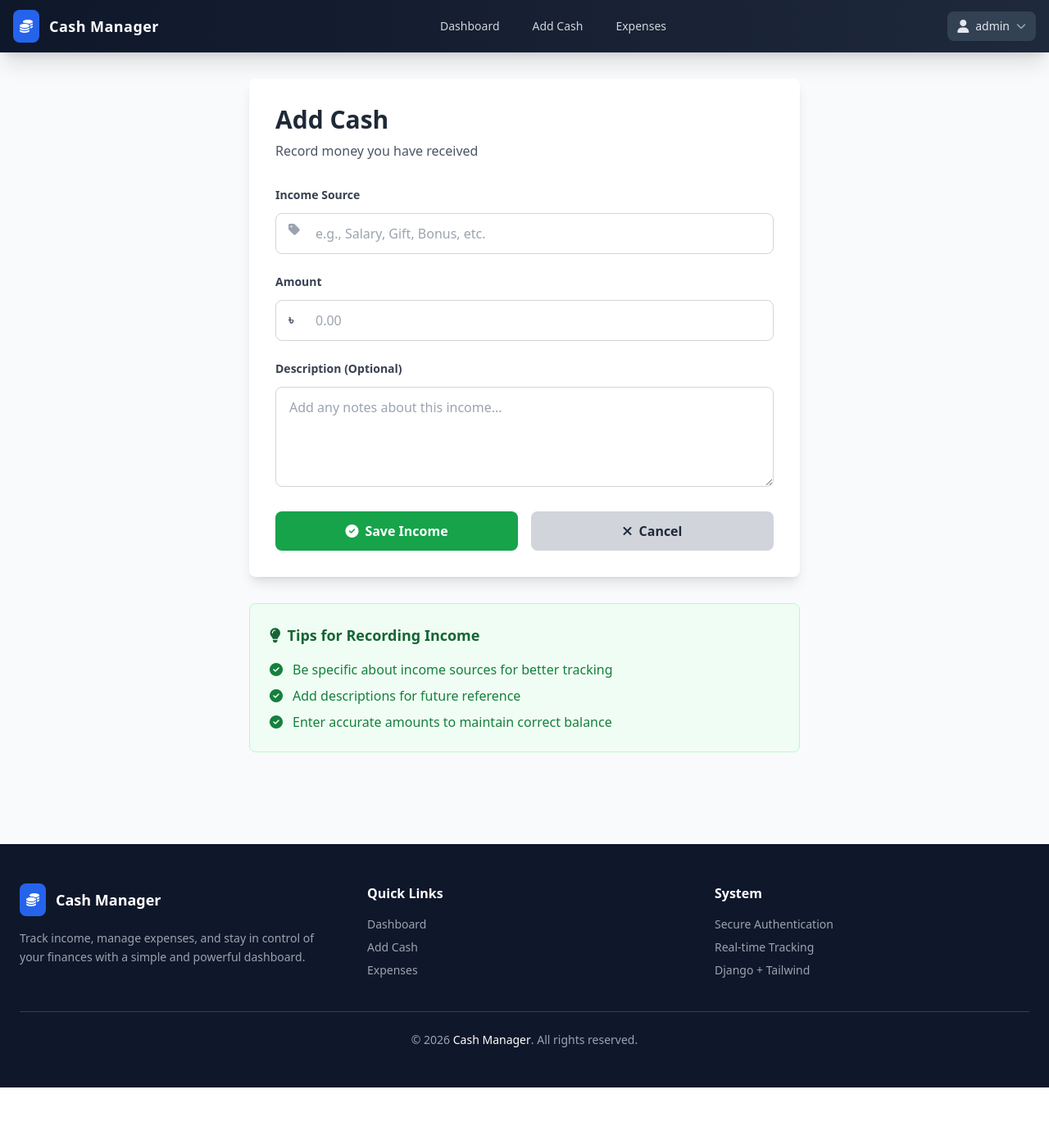
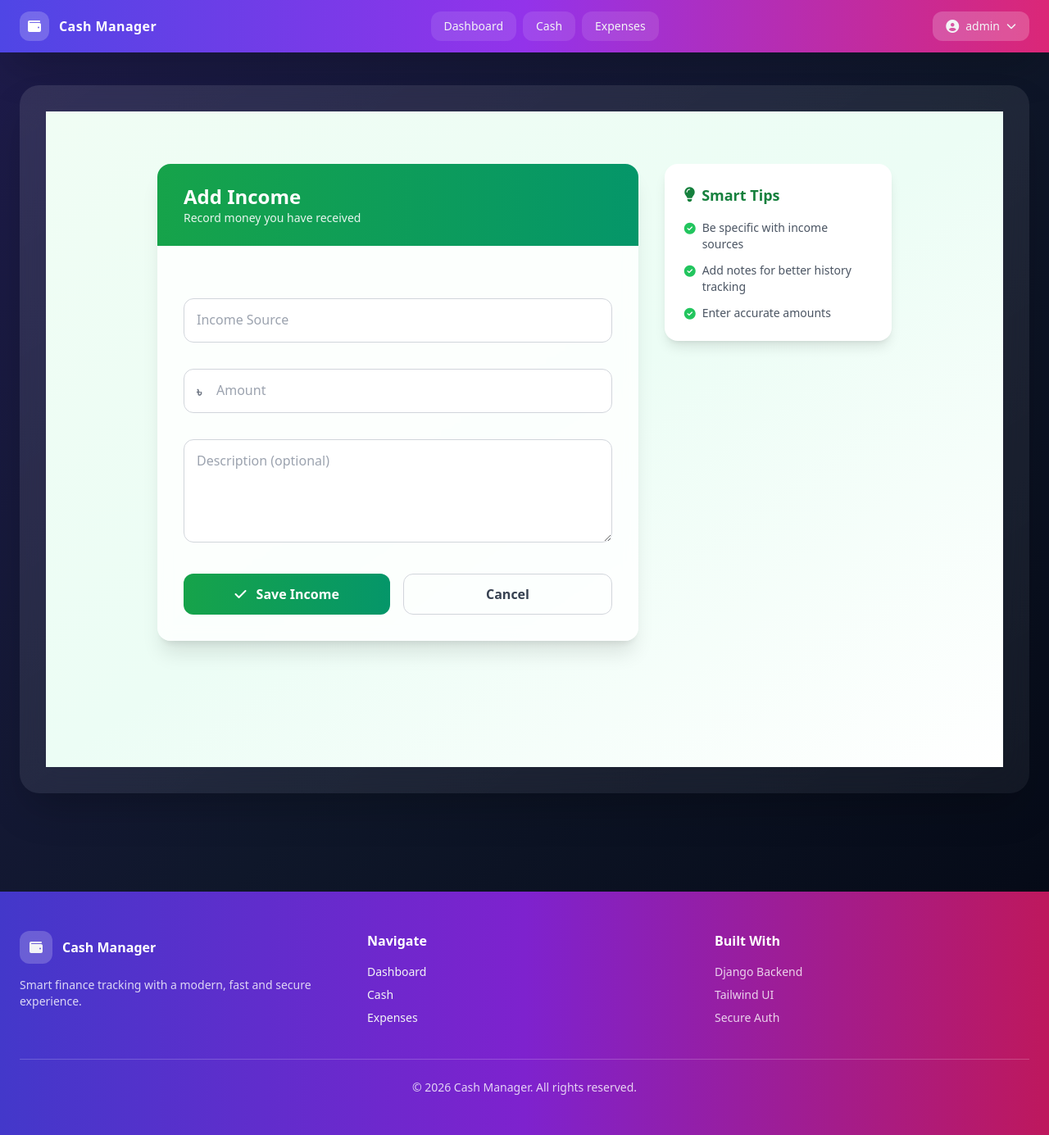
Before and after one commit to Riyadulislamratul/Cash_Management_System, a Django app: page /add-cash/ in a window 1280 px wide. Shown: the whole page at 82% size. Before the commit the page ends 1327 px from the top, so only its background shows below. Run offline with Django 4.2, Linux system fonts and the light colour scheme; a user stored in the database is signed in; some libraries are stand-ins or nearby versions.

Commit message:
base file UI updated

```diff
--- a/templates/ManageCash/add_cash.html
+++ b/templates/ManageCash/add_cash.html
@@ -3,70 +3,97 @@
 {% block title %}Add Income - Cash Manager{% endblock %}
 
 {% block content %}
-<div class="max-w-2xl mx-auto">
-    <div class="bg-white rounded-lg shadow-lg p-8">
-        <div class="mb-8">
-            <h1 class="text-3xl font-bold text-gray-800 mb-2">Add Cash</h1>
-            <p class="text-gray-600">Record money you have received</p>
+<div class="min-h-screen bg-gradient-to-br from-green-50 via-emerald-50 to-white py-16 px-4">
+    <div class="max-w-4xl mx-auto grid lg:grid-cols-3 gap-8">
+
+        <!-- Form Card -->
+        <div class="lg:col-span-2 bg-white/80 backdrop-blur rounded-2xl shadow-xl overflow-hidden">
+
+            <!-- Header -->
+            <div class="bg-gradient-to-r from-green-600 to-emerald-600 px-8 py-6 text-white">
+                <h1 class="text-2xl font-bold">Add Income</h1>
+                <p class="text-sm opacity-90">Record money you have received</p>
             </div>
 
-        <form method="POST" class="space-y-6">
+            <!-- Form -->
+            <form method="POST" class="p-8 space-y-8">
                 {% csrf_token %}
 
-            <div>
-                <label class="block text-sm font-semibold text-gray-700 mb-3">Income Source</label>
+                <!-- Source -->
                 <div class="relative">
-                    <i class="fas fa-tag absolute left-4 top-3 text-gray-400"></i>
-                    <input type="text" name="source" class="w-full pl-12 pr-4 py-3 border border-gray-300 rounded-lg focus:outline-none focus:ring-2 focus:ring-green-500 focus:border-transparent"
-                           placeholder="e.g., Salary, Gift, Bonus, etc." required>
-                </div>
+                    <input type="text" name="source" required
+                           class="peer w-full px-4 pt-5 pb-2 border border-gray-300 rounded-xl focus:ring-2 focus:ring-green-500 focus:outline-none"
+                           placeholder=" ">
+                    <label class="absolute left-4 top-2 text-sm text-gray-500 transition-all
+                                  peer-placeholder-shown:top-3.5 peer-placeholder-shown:text-base
+                                  peer-placeholder-shown:text-gray-400
+                                  peer-focus:top-2 peer-focus:text-sm peer-focus:text-green-600">
+                        Income Source
+                    </label>
                 </div>
 
-            <div>
-                <label class="block text-sm font-semibold text-gray-700 mb-3">Amount</label>
+                <!-- Amount -->
                 <div class="relative">
-                    <span class="absolute left-4 top-3 text-gray-600 font-semibold">৳</span>
-                    <input type="number" name="amount" class="w-full pl-12 pr-4 py-3 border border-gray-300 rounded-lg focus:outline-none focus:ring-2 focus:ring-green-500 focus:border-transparent"
-                           placeholder="0.00" step="0.01" required>
-                </div>
+                    <span class="absolute left-4 top-4 text-gray-500 font-semibold">৳</span>
+                    <input type="number" name="amount" step="0.01" required
+                           class="peer w-full pl-10 pr-4 pt-5 pb-2 border border-gray-300 rounded-xl focus:ring-2 focus:ring-green-500 focus:outline-none"
+                           placeholder=" ">
+                    <label class="absolute left-10 top-2 text-sm text-gray-500 transition-all
+                                  peer-placeholder-shown:top-3.5 peer-placeholder-shown:text-base
+                                  peer-placeholder-shown:text-gray-400
+                                  peer-focus:top-2 peer-focus:text-sm peer-focus:text-green-600">
+                        Amount
+                    </label>
                 </div>
 
-            <div>
-                <label class="block text-sm font-semibold text-gray-700 mb-3">Description (Optional)</label>
-                <textarea name="description" class="w-full px-4 py-3 border border-gray-300 rounded-lg focus:outline-none focus:ring-2 focus:ring-green-500 focus:border-transparent"
-                          placeholder="Add any notes about this income..." rows="4"></textarea>
+                <!-- Description -->
+                <div class="relative">
+                    <textarea name="description" rows="4"
+                              class="peer w-full px-4 pt-5 pb-2 border border-gray-300 rounded-xl focus:ring-2 focus:ring-green-500 focus:outline-none"
+                              placeholder=" "></textarea>
+                    <label class="absolute left-4 top-2 text-sm text-gray-500 transition-all
+                                  peer-placeholder-shown:top-3.5 peer-placeholder-shown:text-base
+                                  peer-placeholder-shown:text-gray-400
+                                  peer-focus:top-2 peer-focus:text-sm peer-focus:text-green-600">
+                        Description (optional)
+                    </label>
                 </div>
 
-            <div class="flex gap-4">
-                <button type="submit" class="flex-1 bg-green-600 hover:bg-green-700 text-white font-bold py-3 px-6 rounded-lg transition duration-200">
-                    <i class="fas fa-check-circle mr-2"></i>Save Income
+                <!-- Actions -->
+                <div class="flex flex-col sm:flex-row gap-4">
+                    <button type="submit"
+                            class="flex-1 bg-gradient-to-r from-green-600 to-emerald-600 text-white py-3 rounded-xl font-semibold hover:opacity-90 transition">
+                        <i class="fas fa-check mr-2"></i> Save Income
                     </button>
-                <a href="{% url 'dashboard' %}" class="flex-1 bg-gray-300 hover:bg-gray-400 text-gray-800 font-bold py-3 px-6 rounded-lg transition duration-200 text-center">
-                    <i class="fas fa-times mr-2"></i>Cancel
+                    <a href="{% url 'dashboard' %}"
+                       class="flex-1 border border-gray-300 py-3 rounded-xl text-center font-semibold text-gray-700 hover:bg-gray-100 transition">
+                        Cancel
                     </a>
                 </div>
             </form>
         </div>
 
-    <!-- Tips Section -->
-    <div class="bg-green-50 rounded-lg p-6 mt-8 border border-green-200">
-        <h3 class="text-lg font-semibold text-green-800 mb-4">
-            <i class="fas fa-lightbulb mr-2"></i>Tips for Recording Income
+        <!-- Tips Panel -->
+        <div class="bg-white rounded-2xl shadow-lg p-6 h-fit">
+            <h3 class="text-lg font-semibold text-green-700 mb-4 flex items-center">
+                <i class="fas fa-lightbulb mr-2"></i> Smart Tips
             </h3>
-        <ul class="space-y-2 text-green-700">
-            <li class="flex items-start">
-                <i class="fas fa-check-circle mr-3 mt-1"></i>
-                <span>Be specific about income sources for better tracking</span>
+            <ul class="space-y-3 text-sm text-gray-600">
+                <li class="flex items-start gap-2">
+                    <i class="fas fa-check-circle text-green-500 mt-1"></i>
+                    Be specific with income sources
                 </li>
-            <li class="flex items-start">
-                <i class="fas fa-check-circle mr-3 mt-1"></i>
-                <span>Add descriptions for future reference</span>
+                <li class="flex items-start gap-2">
+                    <i class="fas fa-check-circle text-green-500 mt-1"></i>
+                    Add notes for better history tracking
                 </li>
-            <li class="flex items-start">
-                <i class="fas fa-check-circle mr-3 mt-1"></i>
-                <span>Enter accurate amounts to maintain correct balance</span>
+                <li class="flex items-start gap-2">
+                    <i class="fas fa-check-circle text-green-500 mt-1"></i>
+                    Enter accurate amounts
                 </li>
             </ul>
         </div>
+
+    </div>
 </div>
 {% endblock %}
--- a/templates/ManageCash/register.html
+++ b/templates/ManageCash/register.html
@@ -3,7 +3,7 @@
 {% block title %}Register - Cash Manager{% endblock %}
 
 {% block content %}
-<div class="min-h-screen flex items-center justify-center bg-gradient-to-br from-blue-50 to-indigo-100">
+<div class="min-h-screen flex items-center justify-center bg-gradient-to-br from-sky-500 via-sky-700 to-slate-900">
     <div class="w-full max-w-md">
         <div class="bg-white rounded-lg shadow-xl p-8">
             <div class="text-center mb-8">
--- a/templates/base.html
+++ b/templates/base.html
@@ -5,73 +5,53 @@
     <meta name="viewport" content="width=device-width, initial-scale=1.0">
     <title>{% block title %}Cash Manager{% endblock %}</title>
     <script src="https://cdn.tailwindcss.com"></script>
-    <link rel="stylesheet" href="https://cdnjs.cloudflare.com/ajax/libs/font-awesome/6.4.0/css/all.min.css">
+    <link rel="stylesheet" href="https://cdnjs.cloudflare.com/ajax/libs/font-awesome/6.5.0/css/all.min.css">
 </head>
-<body class="bg-gray-50">
+
+<body class="min-h-screen bg-gradient-to-br from-indigo-950 via-slate-900 to-gray-950 text-gray-100">
+
 {% if user.is_authenticated %}
-<header class="bg-gradient-to-r from-slate-900 to-slate-800 shadow-xl">
-    <div class="max-w-7xl mx-auto px-4">
+<header class="bg-gradient-to-r from-indigo-600 via-purple-600 to-pink-600 shadow-2xl">
+    <div class="max-w-7xl mx-auto px-6">
         <div class="flex items-center justify-between h-16">
 
-            <!-- Logo -->
-            <a href="{% url 'dashboard' %}" class="flex items-center space-x-3">
-                <div class="bg-blue-600 p-2 rounded-lg">
-                    <i class="fas fa-coins text-white"></i>
+            <a href="{% url 'dashboard' %}" class="flex items-center gap-3">
+                <div class="w-9 h-9 flex items-center justify-center rounded-xl bg-white/20 backdrop-blur">
+                    <i class="fas fa-wallet text-white"></i>
                 </div>
-                <span class="text-white text-lg font-semibold tracking-wide">
-                    Cash Manager
-                </span>
+                <span class="font-bold tracking-wide text-white">Cash Manager</span>
             </a>
 
-            <!-- Navigation -->
-            <div class="hidden md:flex items-center space-x-2">
-                <a href="{% url 'dashboard' %}"
-                   class="px-4 py-2 rounded-lg text-sm font-medium text-gray-300 hover:bg-slate-700 hover:text-white transition">
-                    Dashboard
-                </a>
-                <a href="{% url 'cash_list' %}"
-                   class="px-4 py-2 rounded-lg text-sm font-medium text-gray-300 hover:bg-slate-700 hover:text-white transition">
-                    Add Cash
-                </a>
-                <a href="{% url 'expense_list' %}"
-                   class="px-4 py-2 rounded-lg text-sm font-medium text-gray-300 hover:bg-slate-700 hover:text-white transition">
-                    Expenses
-                </a>
-            </div>
+            <nav class="hidden md:flex gap-2">
+                <a href="{% url 'dashboard' %}" class="px-4 py-2 rounded-xl text-sm bg-white/10 hover:bg-white/20 transition">Dashboard</a>
+                <a href="{% url 'cash_list' %}" class="px-4 py-2 rounded-xl text-sm bg-white/10 hover:bg-white/20 transition">Cash</a>
+                <a href="{% url 'expense_list' %}" class="px-4 py-2 rounded-xl text-sm bg-white/10 hover:bg-white/20 transition">Expenses</a>
+            </nav>
 
-            <!-- User Menu -->
             <details class="relative">
-    <summary
-        class="list-none cursor-pointer flex items-center space-x-2 bg-slate-700 px-3 py-2 rounded-lg hover:bg-slate-600 transition">
-        <i class="fas fa-user text-gray-200"></i>
-        <span class="text-gray-200 text-sm">
-            {{ user.first_name|default:user.username }}
-        </span>
-        <i class="fas fa-chevron-down text-xs text-gray-400"></i>
+                <summary class="list-none cursor-pointer flex items-center gap-2 px-4 py-2 rounded-xl bg-white/20 hover:bg-white/30 transition">
+                    <i class="fas fa-user-circle"></i>
+                    <span class="text-sm">{{ user.first_name|default:user.username }}</span>
+                    <i class="fas fa-chevron-down text-xs"></i>
                 </summary>
-
-    <!-- Dropdown -->
-    <div class="absolute right-0 mt-2 w-44 bg-white rounded-xl shadow-lg">
-        <a href="{% url 'logout' %}"
-           class="block px-4 py-3 text-sm text-gray-700 hover:bg-gray-100 rounded-xl">
-            <i class="fas fa-sign-out-alt mr-2 text-red-500"></i> Logout
+                <div class="absolute right-0 mt-2 w-44 rounded-2xl bg-gradient-to-br from-slate-800 to-slate-900 shadow-xl overflow-hidden">
+                    <a href="{% url 'logout' %}" class="block px-4 py-3 text-sm hover:bg-white/10">
+                        <i class="fas fa-sign-out-alt text-red-400 mr-2"></i> Logout
                     </a>
                 </div>
             </details>
-
 
         </div>
     </div>
 </header>
 {% endif %}
 
-    <!-- Messages -->
 {% if messages %}
-        <div class="max-w-7xl mx-auto px-4 sm:px-6 lg:px-8 mt-4">
+<div class="max-w-7xl mx-auto px-6 mt-6">
     {% for message in messages %}
-                <div class="p-4 rounded-lg mb-4 {% if message.tags %}bg-{{ message.tags }}-100 text-{{ message.tags }}-700 border border-{{ message.tags }}-300{% else %}bg-blue-100 text-blue-700 border border-blue-300{% endif %}">
-                    <div class="flex items-center space-x-3">
-                        <i class="fas {% if 'error' in message.tags %}fa-exclamation-circle{% elif 'success' in message.tags %}fa-check-circle{% else %}fa-info-circle{% endif %}"></i>
+    <div class="mb-4 p-4 rounded-2xl bg-gradient-to-r from-emerald-500/20 to-cyan-500/20 border border-white/10">
+        <div class="flex items-center gap-3">
+            <i class="fas fa-info-circle"></i>
             <span>{{ message }}</span>
         </div>
     </div>
@@ -79,58 +59,53 @@
 </div>
 {% endif %}
 
-    <!-- Main Content -->
-    <div class="max-w-7xl mx-auto px-4 sm:px-6 lg:px-8 py-8">
+<main class="max-w-7xl mx-auto px-6 py-10">
+    <div class="bg-gradient-to-br from-white/10 to-white/5 backdrop-blur-xl rounded-3xl p-8 shadow-2xl">
         {% block content %}{% endblock %}
     </div>
+</main>
 
-    <!-- Footer -->
-    <footer class="bg-slate-900 text-gray-400 mt-20">
+<footer class="mt-20 bg-gradient-to-r from-indigo-700 via-purple-700 to-pink-700">
     <div class="max-w-7xl mx-auto px-6 py-12">
         <div class="grid grid-cols-1 md:grid-cols-3 gap-10">
 
-            <!-- Brand -->
             <div>
-                <div class="flex items-center space-x-3 mb-4">
-                    <div class="bg-blue-600 p-2 rounded-lg">
-                        <i class="fas fa-coins text-white"></i>
+                <div class="flex items-center gap-3 mb-4">
+                    <div class="w-10 h-10 flex items-center justify-center rounded-xl bg-white/20">
+                        <i class="fas fa-wallet"></i>
                     </div>
-                    <span class="text-white text-lg font-semibold">
-                        Cash Manager
-                    </span>
+                    <span class="font-bold text-white">Cash Manager</span>
                 </div>
-                <p class="text-sm leading-relaxed">
-                    Track income, manage expenses, and stay in control of your finances
-                    with a simple and powerful dashboard.
+                <p class="text-sm text-white/80">
+                    Smart finance tracking with a modern, fast and secure experience.
                 </p>
             </div>
 
-            <!-- Quick Links -->
             <div>
-                <h4 class="text-white font-semibold mb-4">Quick Links</h4>
+                <h4 class="font-semibold text-white mb-4">Navigate</h4>
                 <ul class="space-y-2 text-sm">
-                    <li><a href="{% url 'dashboard' %}" class="hover:text-white transition">Dashboard</a></li>
-                    <li><a href="{% url 'cash_list' %}" class="hover:text-white transition">Add Cash</a></li>
-                    <li><a href="{% url 'expense_list' %}" class="hover:text-white transition">Expenses</a></li>
+                    <li><a href="{% url 'dashboard' %}" class="hover:text-white">Dashboard</a></li>
+                    <li><a href="{% url 'cash_list' %}" class="hover:text-white">Cash</a></li>
+                    <li><a href="{% url 'expense_list' %}" class="hover:text-white">Expenses</a></li>
                 </ul>
             </div>
 
-            <!-- Info -->
             <div>
-                <h4 class="text-white font-semibold mb-4">System</h4>
-                <ul class="space-y-2 text-sm">
-                    <li>Secure Authentication</li>
-                    <li>Real-time Tracking</li>
-                    <li>Django + Tailwind</li>
+                <h4 class="font-semibold text-white mb-4">Built With</h4>
+                <ul class="space-y-2 text-sm text-white/80">
+                    <li>Django Backend</li>
+                    <li>Tailwind UI</li>
+                    <li>Secure Auth</li>
                 </ul>
             </div>
 
         </div>
 
-        <div class="border-t border-slate-700 mt-10 pt-6 text-center text-sm">
-            © 2026 <span class="text-white font-medium">Cash Manager</span>. All rights reserved.
+        <div class="border-t border-white/20 mt-10 pt-6 text-center text-sm text-white/80">
+            © 2026 Cash Manager. All rights reserved.
         </div>
     </div>
 </footer>
+
 </body>
 </html>
```
Also changed, not shown: db.sqlite3. Lines whose indentation alone changed are shown as unchanged.
